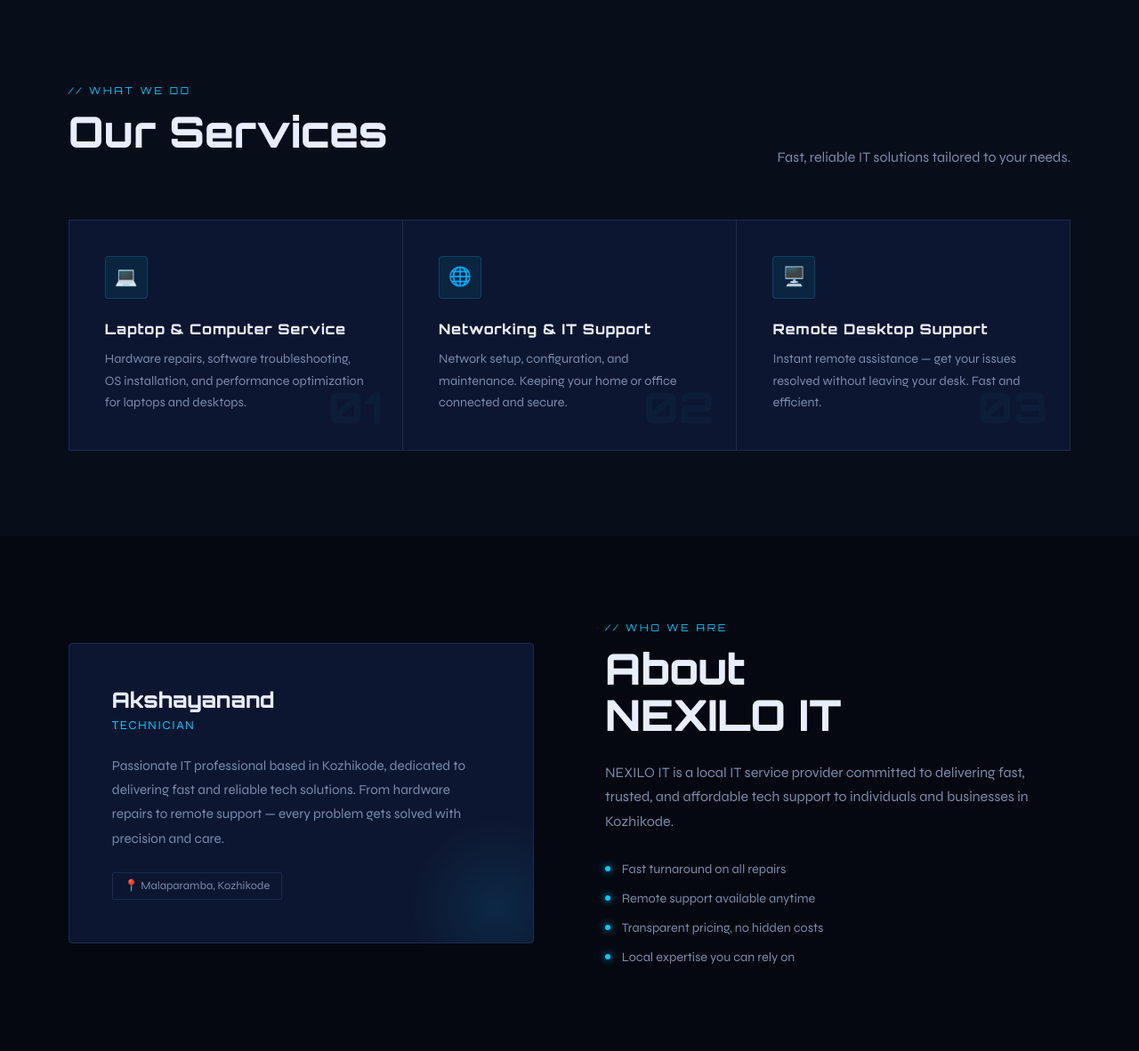
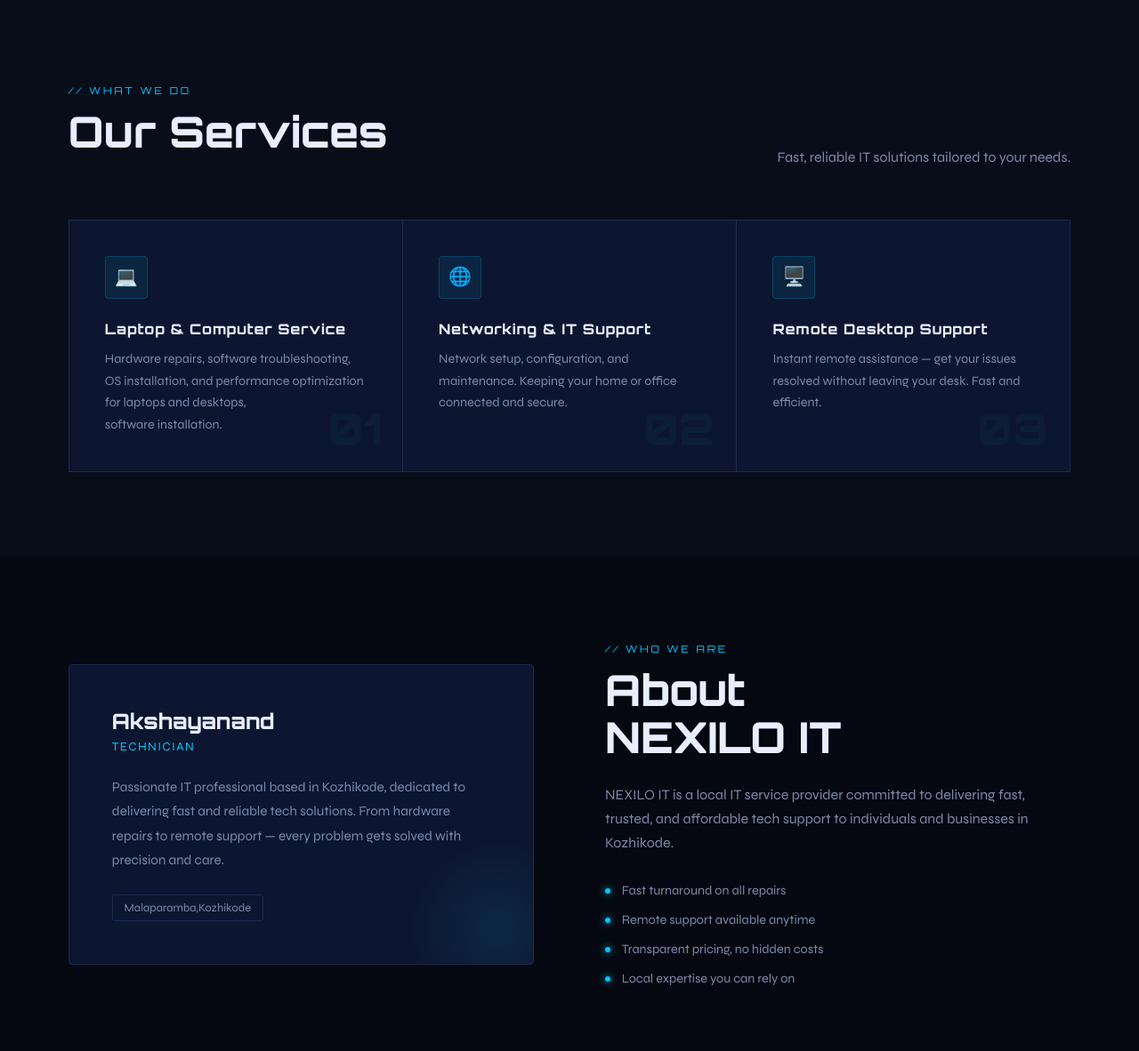
Before and after one commit to abinpremcodes/nexilo-it, a Django app: page / in a window 1280 px wide. Shown: the part 801-1983 px from the top of the page at 89% size. Run offline with Django 5.2, Linux system fonts and the light colour scheme.

Commit message:
updated services

```diff
--- a/templates/index.html
+++ b/templates/index.html
@@ -694,7 +694,7 @@
       <div class="service-card">
         <div class="service-icon">💻</div>
         <h3>Laptop & Computer Service</h3>
-        <p>Hardware repairs, software troubleshooting, OS installation, and performance optimization for laptops and desktops.</p>
+        <p>Hardware repairs, software troubleshooting, OS installation, and performance optimization for laptops and desktops,<br>software installation.</p>
         <div class="service-num">01</div>
       </div>
       <div class="service-card">
@@ -722,7 +722,7 @@
           Passionate IT professional based in Kozhikode, dedicated to delivering fast and reliable tech solutions. From hardware repairs to remote support — every problem gets solved with precision and care.
         </p>
         <div class="location-badge">
-          📍 Malaparamba, Kozhikode
+        Malaparamba,Kozhikode
         </div>
       </div>
     </div>
@@ -762,7 +762,7 @@
         <div class="contact-card">
           <div class="contact-icon">📍</div>
           <div class="contact-label">Location</div>
-          <div class="contact-value">Malaparamba, Kozhikode</div>
+          <div class="contact-value">Malaparamba,<br>Kozhikode</div>
         </div>
       </div>
 
```
